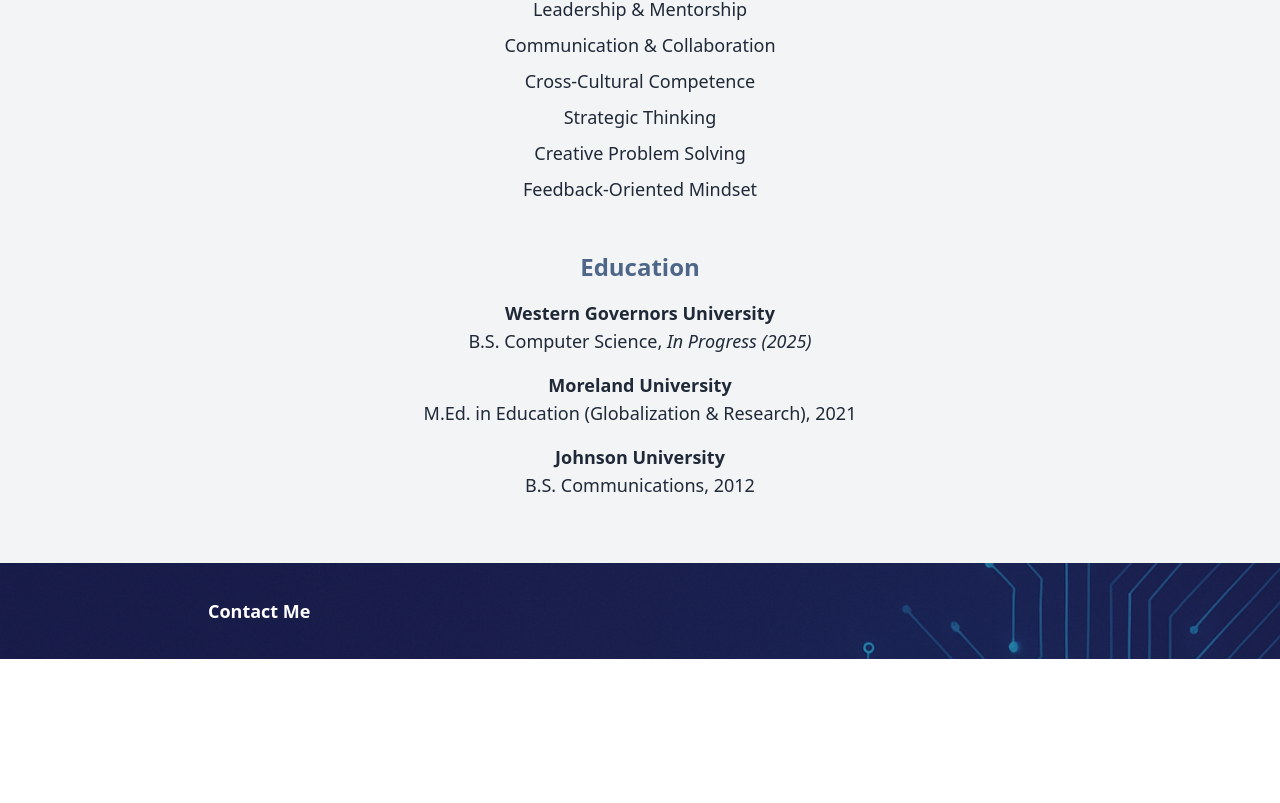
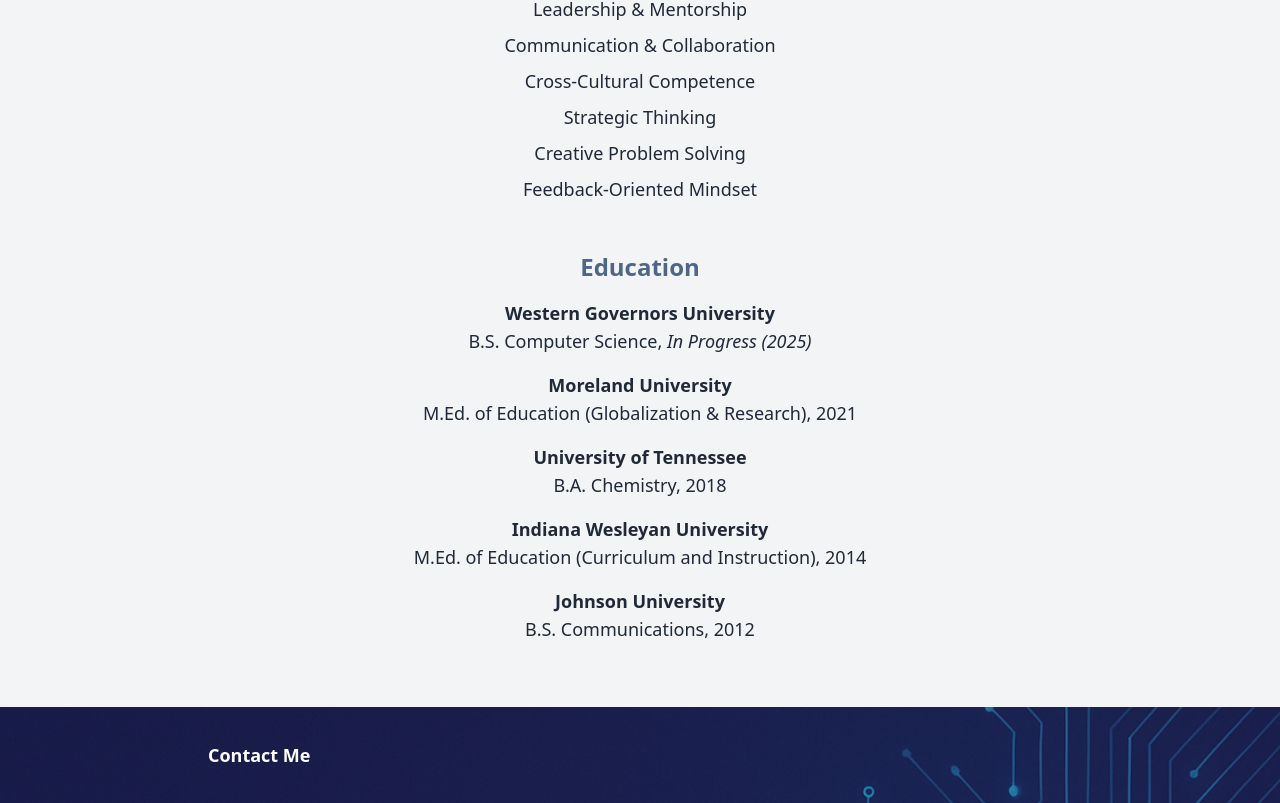
Before and after one commit to danielmiddleton05/portfoliosite, a React (Create React App) app: page /about-me in a window 1280 px wide. Shown: the part 1638-2441 px from the top of the page. Before the commit the page ends 2297 px from the top, so only its background shows below. Built offline with nearby package versions, Linux system fonts and the light colour scheme.

Commit message:
updated the education

```diff
--- a/src/pages/AboutMe.js
+++ b/src/pages/AboutMe.js
@@ -59,7 +59,17 @@
 							<li>
 								<strong>Moreland University</strong>
 								<br />
-								M.Ed. in Education (Globalization & Research), 2021
+								M.Ed. of Education (Globalization & Research), 2021
+							</li>
+							<li>
+								<strong>University of Tennessee</strong>
+								<br />
+								B.A. Chemistry, 2018
+							</li>
+							<li>
+								<strong>Indiana Wesleyan University</strong>
+								<br />
+								M.Ed. of Education (Curriculum and Instruction), 2014
 							</li>
 							<li>
 								<strong>Johnson University</strong>
```
